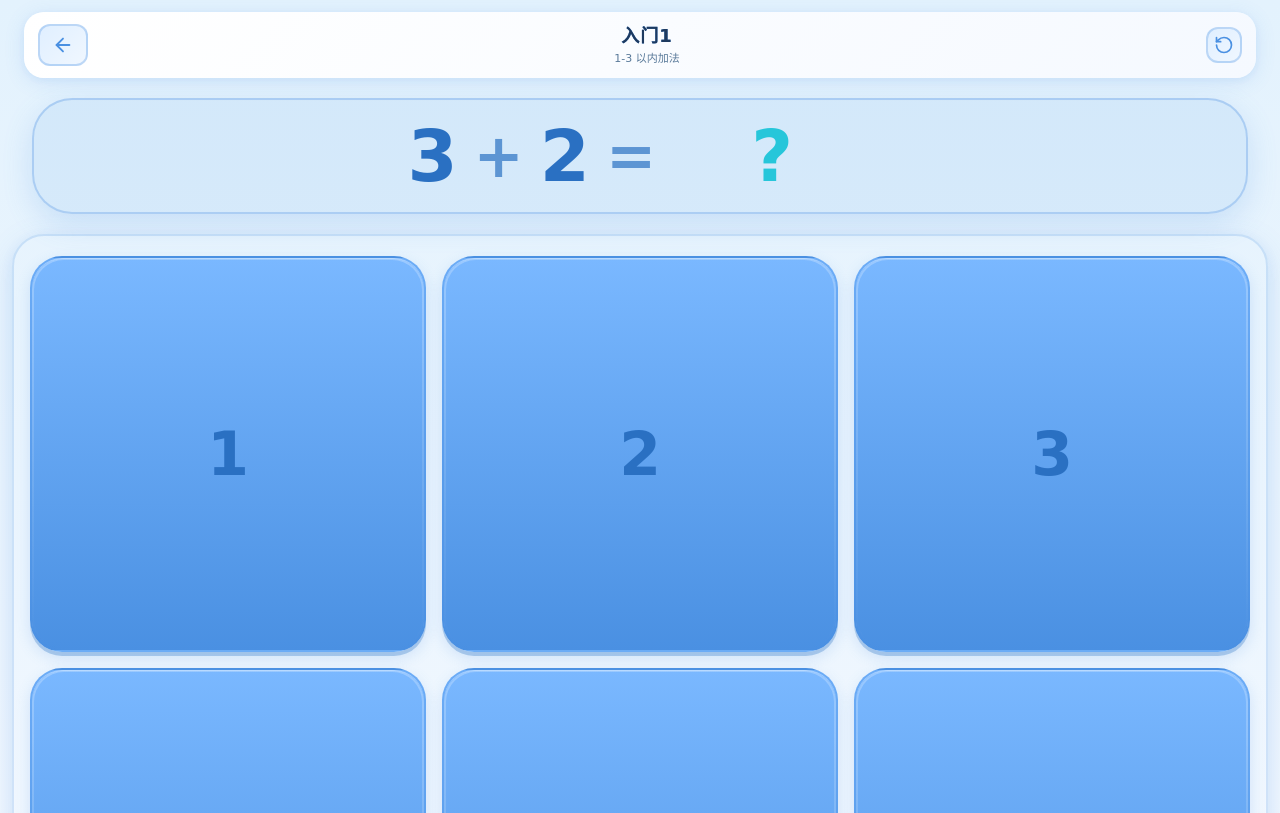
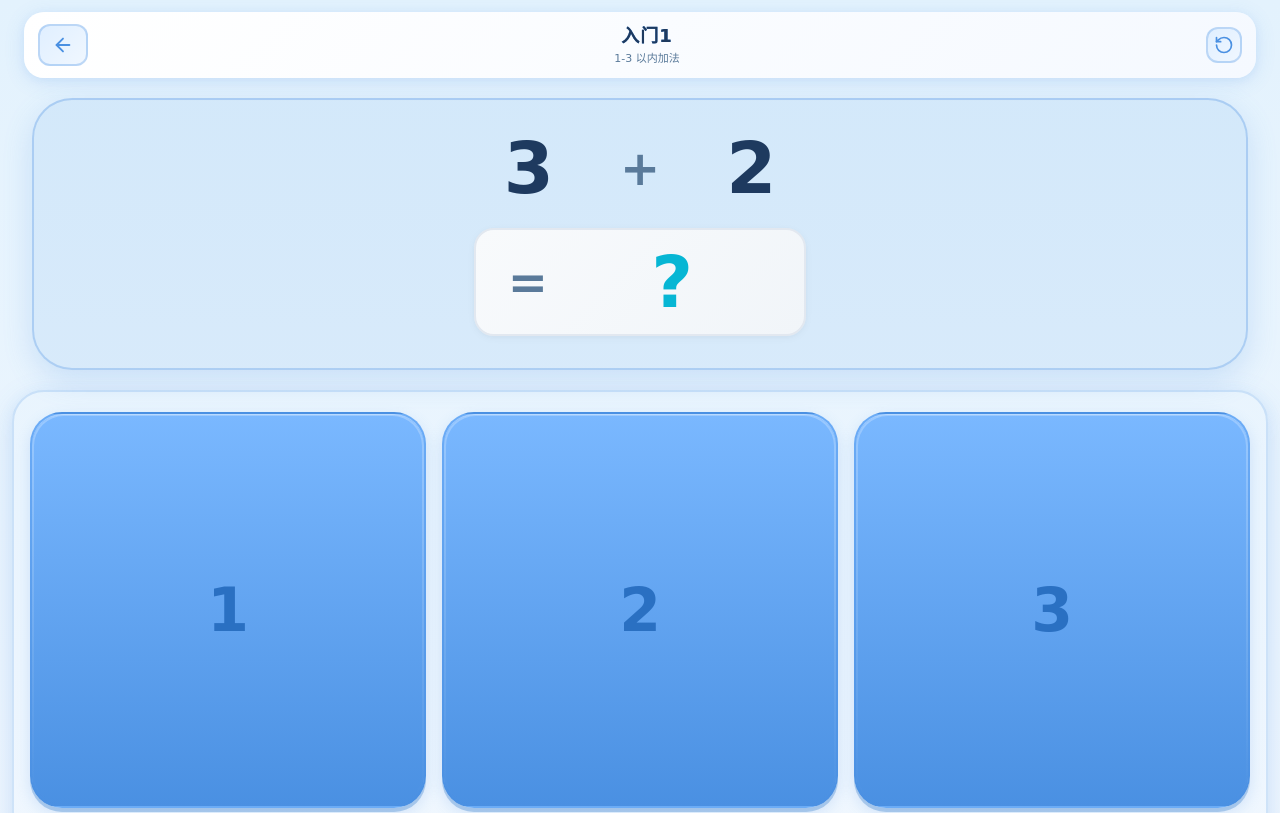
Before and after one commit to hezhongfeng/math-game, a Vue app: page /game/1 in a window 1280 px wide. Shown: the top 813 px of the page. Built offline with nearby package versions, Linux system fonts and the light colour scheme.

Commit message:
refactor: 重构问题卡片布局和样式

```diff
--- a/src/components/QuestionCard.vue
+++ b/src/components/QuestionCard.vue
@@ -30,59 +30,146 @@ const isIncorrect = computed(() => props.question.isCorrect === false)
       'bg-peppa-blue/10 border-peppa-blue/30': !isCorrect && !isIncorrect
     }"
   >
-    <!-- 题目内容 -->
-    <div class="question-content">
-      <span class="text-5xl md:text-7xl font-bold text-peppa-blue-dark font-rounded">
-        {{ question.operand1 }}
-      </span>
-      <span class="text-4xl md:text-6xl font-bold text-peppa-blue-dark/70 font-rounded">
-        {{ question.operator }}
-      </span>
-      <span class="text-5xl md:text-7xl font-bold text-peppa-blue-dark font-rounded">
-        {{ question.operand2 }}
-      </span>
-      <span class="text-4xl md:text-6xl font-bold text-peppa-blue-dark/70 font-rounded">
-        =
-      </span>
+    <!-- 题目区域 -->
+    <div class="question-section">
+      <div class="expression">
+        <span class="number operand1">{{ question.operand1 }}</span>
+        <span class="operator">{{ question.operator }}</span>
+        <span class="number operand2">{{ question.operand2 }}</span>
+      </div>
+    </div>
+
+    <!-- 等号和答案区域 -->
+    <div class="answer-section">
+      <div class="equals-answer">
+        <span class="equals">=</span>
         <span
-        class="text-5xl md:text-7xl font-bold font-rounded min-w-[4ch] text-center inline-block transition-all duration-300"
+          class="answer"
           :class="{
-          'text-peppa-cyan animate-pulse-gentle': !shouldShowFeedback,
-          'text-peppa-green animate-answer-pop': shouldShowFeedback && isCorrect,
-          'text-peppa-orange animate-answer-shake': shouldShowFeedback && isIncorrect
+            'placeholder': !shouldShowFeedback,
+            'correct': shouldShowFeedback && isCorrect,
+            'incorrect': shouldShowFeedback && isIncorrect
           }"
         >
           {{ shouldShowFeedback ? question.answer : (userAnswer || '?') }}
         </span>
       </div>
     </div>
+  </div>
 </template>
 
 <style scoped>
 .question-card {
-  padding: 20px 24px;
-  min-width: 280px;
+  padding: 24px 28px;
+  min-width: 300px;
   max-width: 95vw;
   width: 100%;
   touch-action: manipulation;
+  display: flex;
+  flex-direction: column;
+  gap: 20px;
 }
 
-.question-content {
+/* 题目区域 */
+.question-section {
+  display: flex;
+  justify-content: center;
+  align-items: center;
+}
+
+.expression {
   display: flex;
   align-items: center;
   justify-content: center;
-  gap: 12px 16px;
+  gap: 16px;
   flex-wrap: wrap;
 }
 
-@keyframes answerPop {
+.number {
+  font-size: 3.5rem;
+  font-weight: 800;
+  color: #1e3a5f;
+  font-family: inherit;
+  line-height: 1;
+  min-width: 3ch;
+  text-align: center;
+}
+
+.operand1, .operand2 {
+  color: #1e3a5f; /* peppa-blue-dark */
+}
+
+.operator {
+  font-size: 2.5rem;
+  font-weight: 700;
+  color: #5a7a9a; /* peppa-blue-dark/70 */
+  font-family: inherit;
+  line-height: 1;
+}
+
+/* 等号和答案区域 */
+.answer-section {
+  display: flex;
+  justify-content: center;
+  align-items: center;
+}
+
+.equals-answer {
+  display: flex;
+  align-items: center;
+  gap: 20px;
+  padding: 12px 24px;
+  background: linear-gradient(135deg, #f8fafc 0%, #f1f5f9 100%);
+  border-radius: 20px;
+  border: 2px solid #e2e8f0;
+  box-shadow:
+    0 2px 8px rgba(0, 0, 0, 0.04),
+    0 1px 4px rgba(0, 0, 0, 0.02);
+}
+
+.equals {
+  font-size: 2.5rem;
+  font-weight: 700;
+  color: #5a7a9a; /* peppa-blue-dark/70 */
+  font-family: inherit;
+  line-height: 1;
+}
+
+.answer {
+  font-size: 3.5rem;
+  font-weight: 800;
+  font-family: inherit;
+  line-height: 1;
+  min-width: 4ch;
+  text-align: center;
+  transition: all 0.3s ease;
+}
+
+/* 答案状态 */
+.answer.placeholder {
+  color: #06b6d4; /* peppa-cyan */
+  animation: pulse-gentle 2s ease-in-out infinite;
+}
+
+.answer.correct {
+  color: #059669; /* peppa-green */
+  animation: answer-pop 0.6s cubic-bezier(0.68, -0.55, 0.265, 1.55);
+}
+
+.answer.incorrect {
+  color: #ea580c; /* peppa-orange */
+  animation: answer-shake 0.6s ease-in-out;
+}
+
+/* 动画 */
+@keyframes answer-pop {
   0% { transform: scale(0.3); opacity: 0; }
   50% { transform: scale(1.25); }
   70% { transform: scale(0.9); }
   100% { transform: scale(1); opacity: 1; }
 }
 
-@keyframes answerShake {
+@keyframes answer-shake {
   0%, 100% { transform: translateX(0); }
   15% { transform: translateX(-12px); }
   30% { transform: translateX(12px); }
@@ -91,11 +178,37 @@ const isIncorrect = computed(() => props.question.isCorrect === false)
   75% { transform: translateX(-4px); }
 }
 
-.animate-answer-pop {
-  animation: answerPop 0.6s cubic-bezier(0.68, -0.55, 0.265, 1.55);
+@keyframes pulse-gentle {
+  0%, 100% { opacity: 0.8; }
+  50% { opacity: 1; }
 }
 
-.animate-answer-shake {
-  animation: answerShake 0.6s ease-in-out;
+/* 响应式设计 */
+@media (min-width: 768px) {
+  .question-card {
+    padding: 32px 40px;
+    gap: 24px;
+  }
+
+  .number {
+    font-size: 4.5rem;
+  }
+
+  .operator {
+    font-size: 3rem;
+  }
+
+  .equals {
+    font-size: 3rem;
+  }
+
+  .answer {
+    font-size: 4.5rem;
+  }
+
+  .equals-answer {
+    gap: 24px;
+    padding: 16px 32px;
+  }
 }
 </style>
```
Lines whose indentation alone changed are shown as unchanged.
